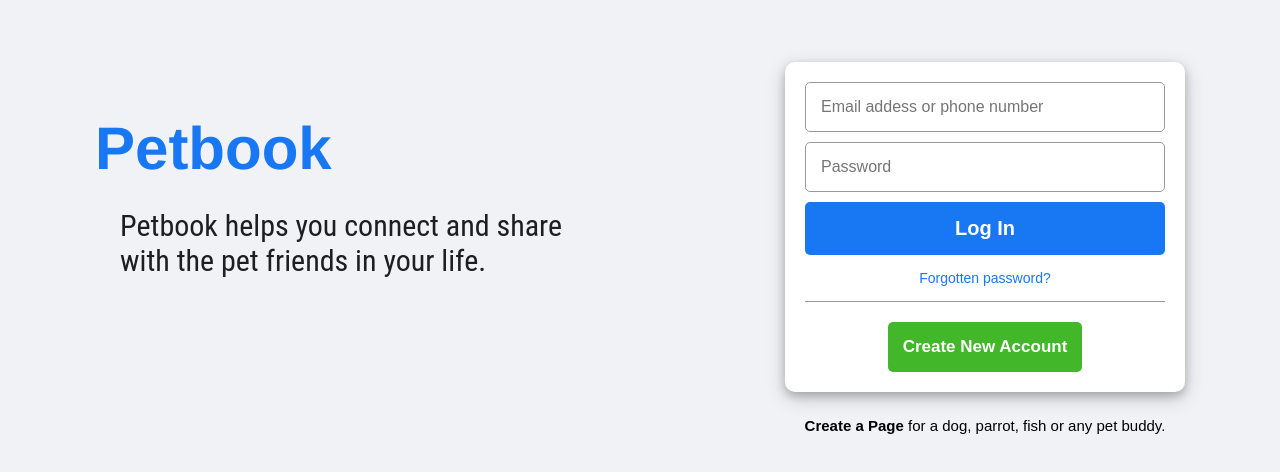
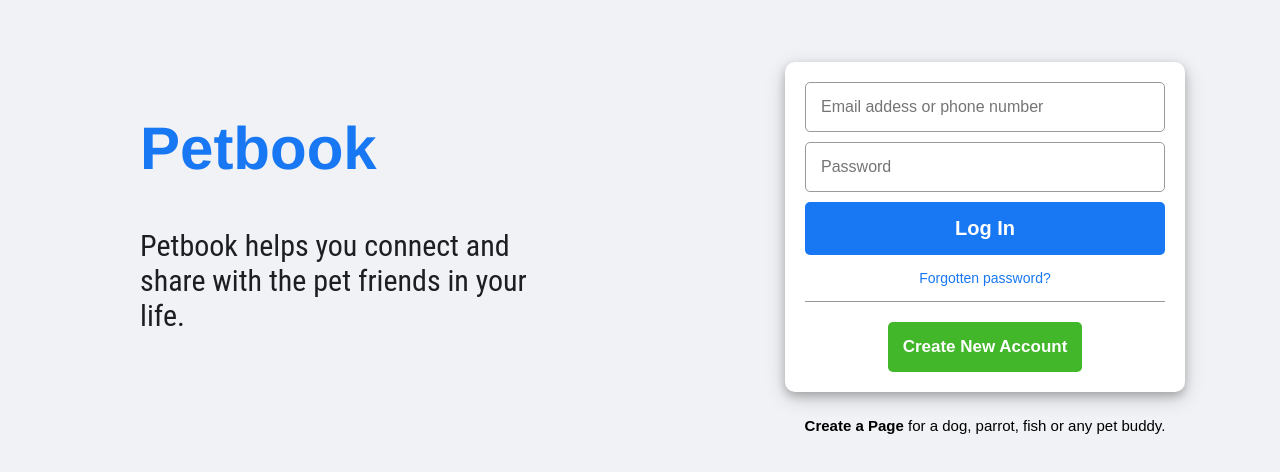
Before and after one commit to mauricio-perdomo-github/First_project_Petbook, a plain HTML site: page index.html in a window 1280 px wide. Shown: the part 152-624 px from the top of the page. Drawn offline with Linux system fonts and the light colour scheme.

Commit message:
Update style.css

```diff
--- a/style.css
+++ b/style.css
@@ -39,6 +39,7 @@ body{
     font-size: 60px;
     color: #1877f2;
     font-weight: 800;
+    padding-left: 9%;
 
 }
 
@@ -47,7 +48,7 @@ body{
     color:#1c1e21;
     height: 200px;
     font-family: "Roboto Condensed", sans-serif;
-    padding: 5%;
+    padding: 9%;
 }
 
 .right{
```
